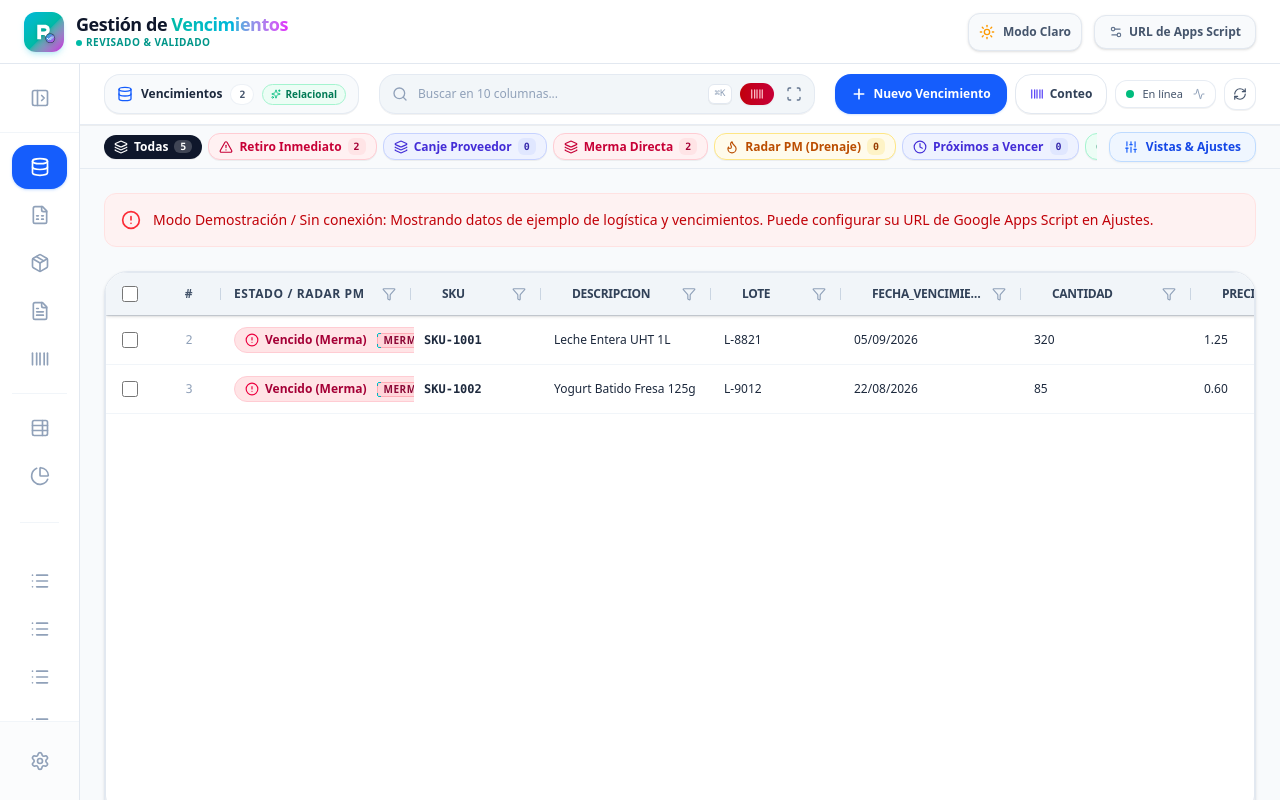
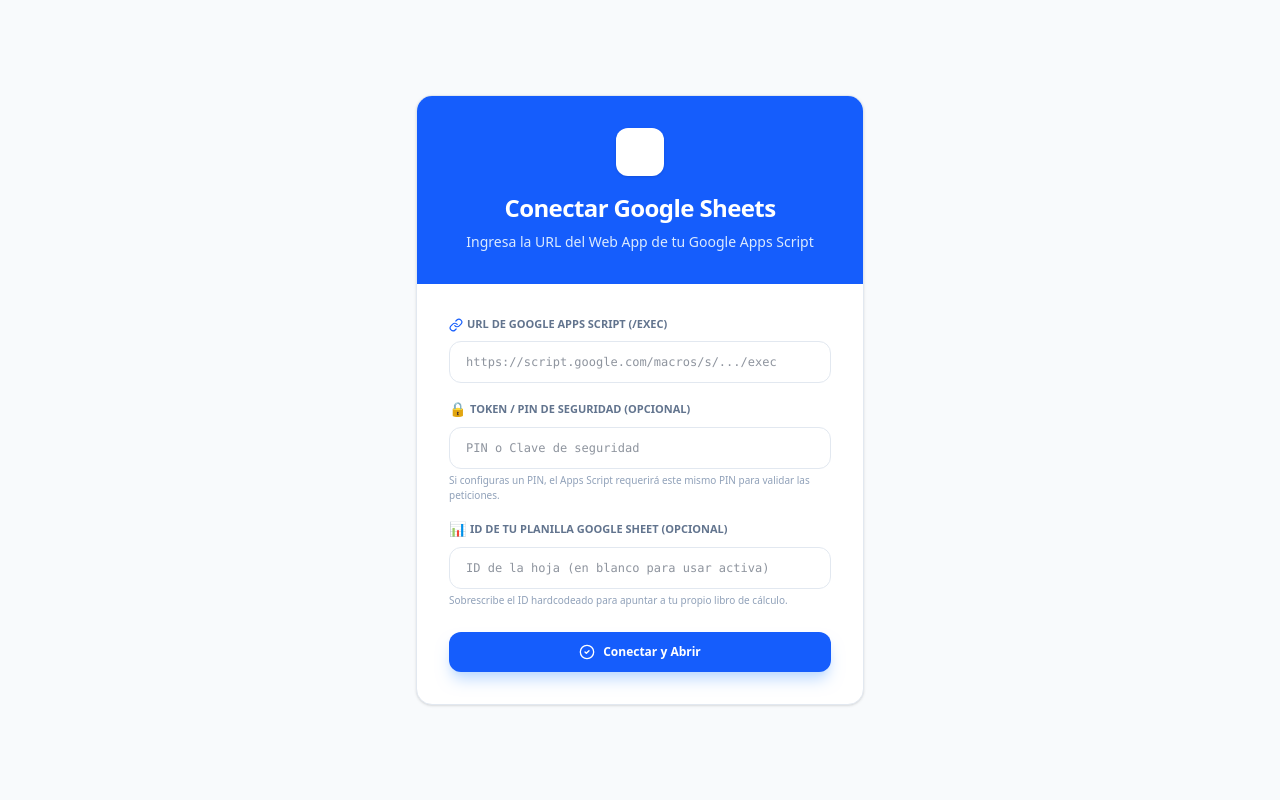
Before and after one commit to rps2217/Gesti-n-de-vencimientos-, a React (Vite) app: page / in a window 1280 px wide. Built offline with nearby package versions, Linux system fonts and the light colour scheme.

Commit message:
feat: add support for dynamic spreadsheet and token
Implement local persistence for security token and spreadsheet ID, and update the fetch client to inject these credentials into requests for improved security and flexibility.

```diff
--- a/src/App.tsx
+++ b/src/App.tsx
@@ -11,10 +11,31 @@
 export default function App() {
   const [needsSetup, setNeedsSetup] = useState(false);
   const [setupUrl, setSetupUrl] = useState('');
+  const [securityToken, setSecurityToken] = useState('');
+  const [spreadsheetId, setSpreadsheetId] = useState('');
   const [setupError, setSetupError] = useState('');
   const [isChangingUrl, setIsChangingUrl] = useState(false);
   const [isThemeMenuOpen, setIsThemeMenuOpen] = useState(false);
   const themeMenuRef = useRef<HTMLDivElement>(null);
+
+  // Initialize values on mount
+  useEffect(() => {
+    try {
+      const storedUrl = localStorage.getItem('appsheet_clone_scriptUrl') || '';
+      const storedToken = localStorage.getItem('appsheet_clone_securityToken') || '';
+      const storedSheetId = localStorage.getItem('appsheet_clone_spreadsheetId') || '';
+
+      setSetupUrl(storedUrl);
+      setSecurityToken(storedToken);
+      setSpreadsheetId(storedSheetId);
+
+      if (!storedUrl) {
+        setNeedsSetup(true);
+      }
+    } catch (err) {
+      console.warn('LocalStorage initialization error:', err);
+    }
+  }, []);
 
   const [themeMode, setThemeMode] = useState<ThemeMode>(() => {
     try {
@@ -69,8 +90,10 @@
 
     try {
       localStorage.setItem('appsheet_clone_scriptUrl', setupUrl.trim());
+      localStorage.setItem('appsheet_clone_securityToken', securityToken.trim());
+      localStorage.setItem('appsheet_clone_spreadsheetId', spreadsheetId.trim());
     } catch (err) {
-      console.warn('LocalStorage error setting scriptUrl:', err);
+      console.warn('LocalStorage error setting config:', err);
     }
     setNeedsSetup(false);
     setIsChangingUrl(false);
@@ -91,14 +114,14 @@
             </p>
           </div>
 
-          <form onSubmit={handleSetupSubmit} className="p-8">
+          <form onSubmit={handleSetupSubmit} className="p-8 space-y-4">
             {setupError && (
-              <div className="mb-4 text-xs font-medium text-red-600 bg-red-50 dark:bg-red-950/50 p-3 rounded-lg border border-red-100 dark:border-red-900">
+              <div className="text-xs font-medium text-red-600 bg-red-50 dark:bg-red-950/50 p-3 rounded-lg border border-red-100 dark:border-red-900">
                 {setupError}
               </div>
             )}
 
-            <div className="mb-6">
+            <div>
               <label className="block text-[11px] uppercase font-bold text-slate-500 dark:text-slate-400 mb-2 flex items-center gap-1">
                 <LinkIcon className="w-3.5 h-3.5 text-blue-600" /> URL de Google Apps Script (/exec)
               </label>
@@ -110,27 +133,56 @@
                 className="w-full border border-slate-200 dark:border-slate-700 rounded-xl px-4 py-3 text-sm bg-white dark:bg-slate-800 text-slate-800 dark:text-slate-100 focus:border-blue-500 outline-none focus:ring-4 focus:ring-blue-500/10 transition-all font-mono text-xs"
                 required
               />
-              <p className="text-[11px] text-slate-400 dark:text-slate-500 mt-2">
-                Modo desarrollo activo: El PIN de acceso está desactivado para acceso directo.
+            </div>
+
+            <div>
+              <label className="block text-[11px] uppercase font-bold text-slate-500 dark:text-slate-400 mb-2 flex items-center gap-1">
+                <span className="text-blue-600 font-bold text-sm">🔒</span> Token / PIN de Seguridad (Opcional)
+              </label>
+              <input
+                type="password"
+                value={securityToken}
+                onChange={(e) => setSecurityToken(e.target.value)}
+                placeholder="PIN o Clave de seguridad"
+                className="w-full border border-slate-200 dark:border-slate-700 rounded-xl px-4 py-3 text-sm bg-white dark:bg-slate-800 text-slate-800 dark:text-slate-100 focus:border-blue-500 outline-none focus:ring-4 focus:ring-blue-500/10 transition-all font-mono text-xs"
+              />
+              <p className="text-[10px] text-slate-400 dark:text-slate-500 mt-1">
+                Si configuras un PIN, el Apps Script requerirá este mismo PIN para validar las peticiones.
               </p>
             </div>
 
-            <div className="flex gap-3">
+            <div>
+              <label className="block text-[11px] uppercase font-bold text-slate-500 dark:text-slate-400 mb-2 flex items-center gap-1">
+                <span className="text-blue-600 font-bold text-sm">📊</span> ID de tu Planilla Google Sheet (Opcional)
+              </label>
+              <input
+                type="text"
+                value={spreadsheetId}
+                onChange={(e) => setSpreadsheetId(e.target.value)}
+                placeholder="ID de la hoja (en blanco para usar activa)"
+                className="w-full border border-slate-200 dark:border-slate-700 rounded-xl px-4 py-3 text-sm bg-white dark:bg-slate-800 text-slate-800 dark:text-slate-100 focus:border-blue-500 outline-none focus:ring-4 focus:ring-blue-500/10 transition-all font-mono text-xs"
+              />
+              <p className="text-[10px] text-slate-400 dark:text-slate-500 mt-1">
+                Sobrescribe el ID hardcodeado para apuntar a tu propio libro de cálculo.
+              </p>
+            </div>
+
+            <div className="flex gap-3 pt-2">
               {isChangingUrl && (
                 <button
                   type="button"
                   onClick={() => setIsChangingUrl(false)}
-                  className="flex-1 bg-white dark:bg-slate-800 border border-slate-200 dark:border-slate-700 text-slate-700 dark:text-slate-200 font-bold py-3 rounded-xl hover:bg-slate-50 dark:hover:bg-slate-700 transition-all"
+                  className="flex-1 bg-white dark:bg-slate-800 border border-slate-200 dark:border-slate-700 text-slate-700 dark:text-slate-200 font-bold py-3 rounded-xl hover:bg-slate-50 dark:hover:bg-slate-700 transition-all text-xs"
                 >
                   Cancelar
                 </button>
               )}
               <button
                 type="submit"
-                className="flex-1 bg-blue-600 text-white font-bold py-3 rounded-xl shadow-lg shadow-blue-200 dark:shadow-none hover:bg-blue-700 active:scale-95 transition-all flex items-center justify-center gap-2"
+                className="flex-1 bg-blue-600 text-white font-bold py-3 rounded-xl shadow-lg shadow-blue-200 dark:shadow-none hover:bg-blue-700 active:scale-95 transition-all flex items-center justify-center gap-2 text-xs"
               >
                 <CheckCircle2 className="w-4 h-4" />
-                <span>{isChangingUrl ? 'Actualizar URL' : 'Conectar y Abrir'}</span>
+                <span>{isChangingUrl ? 'Actualizar Ajustes' : 'Conectar y Abrir'}</span>
               </button>
             </div>
           </form>
--- a/src/lib/sheets.ts
+++ b/src/lib/sheets.ts
@@ -24,6 +24,14 @@
   retryDelayMs?: number;
 }
 
+function getSecurityToken(): string {
+  try {
+    return localStorage.getItem('appsheet_clone_securityToken') || '';
+  } catch {
+    return '';
+  }
+}
+
 /**
  * Robust fetch client for Google Apps Script with exponential backoff retries,
  * network timeout handling, and informative Spanish error messages.
@@ -39,6 +47,23 @@
     throw new Error('La URL del script no está configurada. Ve a Configuración para ingresar tu Web App URL.');
   }
 
+  // Intercept and inject dynamic Spreadsheet ID and Security Token
+  const customId = (() => {
+    try {
+      return localStorage.getItem('appsheet_clone_spreadsheetId') || '';
+    } catch {
+      return '';
+    }
+  })();
+
+  const finalSpreadsheetId = customId.trim() ? customId.trim() : SPREADSHEET_ID;
+
+  const finalPayload = {
+    ...payload,
+    spreadsheetId: payload.spreadsheetId === SPREADSHEET_ID ? finalSpreadsheetId : (payload.spreadsheetId || finalSpreadsheetId),
+    securityToken: getSecurityToken()
+  };
+
   let attempt = 0;
   let lastError: any = null;
 
@@ -51,7 +76,7 @@
       // which Apps Script doesn't handle natively.
       const response = await fetch(url, {
         method: 'POST',
-        body: JSON.stringify(payload),
+        body: JSON.stringify(finalPayload),
         headers: {
           'Content-Type': 'text/plain;charset=utf-8'
         },
@@ -835,6 +860,15 @@
     const payload = JSON.parse(e.postData.contents);
     const action = payload.action;
     const spreadsheetId = payload.spreadsheetId;
+
+    // CONTROL DE SEGURIDAD / VALIDACIÓN DE PIN-TOKEN
+    const SECURITY_PIN = ""; // Puedes escribir un PIN de 4 dígitos o contraseña aquí para forzarlo
+    const scriptProperties = PropertiesService.getScriptProperties();
+    const expectedToken = SECURITY_PIN || scriptProperties.getProperty('SECURITY_TOKEN') || '';
+    if (expectedToken && payload.securityToken !== expectedToken) {
+      return responseJson({ error: 'Acceso No Autorizado: PIN o Token de seguridad incorrecto o ausente.' });
+    }
+
     const ss = spreadsheetId ? SpreadsheetApp.openById(spreadsheetId) : SpreadsheetApp.getActiveSpreadsheet();
 
     // OPTIMIZACIÓN 1: El candado de exclusión SOLO se activa en escrituras/mutaciones
@@ -1114,6 +1148,12 @@
 }
 
 function doGet(e) {
+  const SECURITY_PIN = ""; // Puedes escribir un PIN de 4 dígitos o contraseña aquí para forzarlo
+  const scriptProperties = PropertiesService.getScriptProperties();
+  const expectedToken = SECURITY_PIN || scriptProperties.getProperty('SECURITY_TOKEN') || '';
+  if (expectedToken && e.parameter.securityToken !== expectedToken) {
+    return responseJson({ error: 'Acceso No Autorizado: PIN o Token de seguridad incorrecto o ausente.' });
+  }
   return responseJson({ status: 'ok', message: 'API Apps Script lista y conectada.' });
 }
 
```
